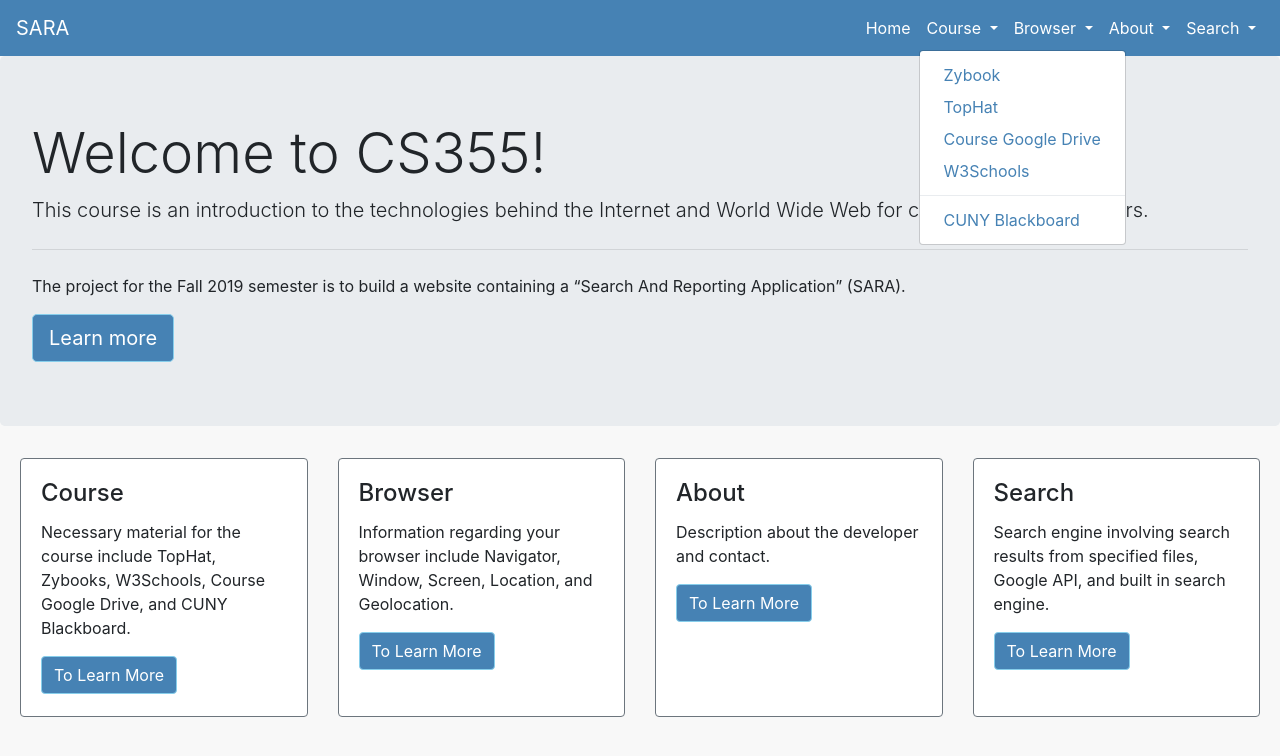
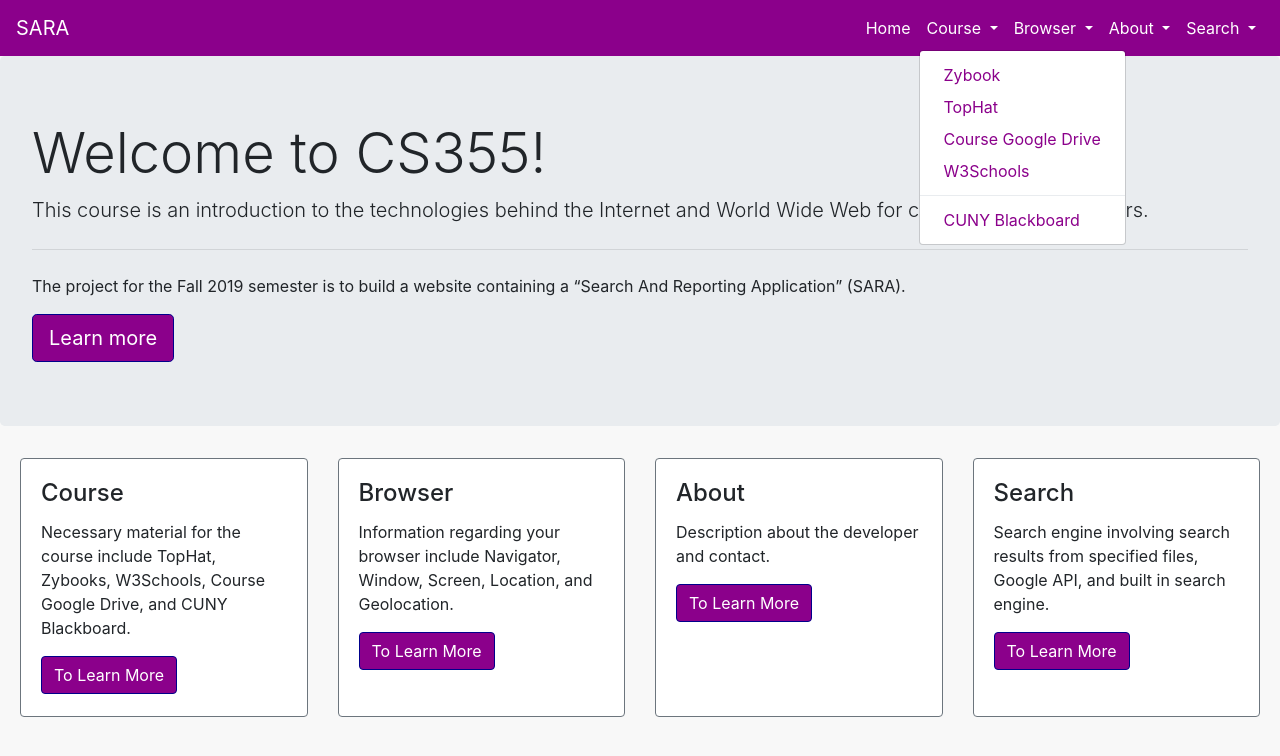
Before and after one commit to BasiraS/SARA-CS355, a plain HTML site: page index.html in a window 1280 px wide. Both pictures are taken after a click on the button "Course". Drawn offline with nearby package versions, Linux system fonts and the light colour scheme.

Commit message:
minor edits on style

```diff
--- a/style.css
+++ b/style.css
@@ -3,7 +3,7 @@ html, body {
 }
 
 .navbar {
-  background-color: #4682B4 !important;
+  background-color: #8B008B !important;
 }
 
 .navbar .navbar-brand {
@@ -19,12 +19,12 @@ html, body {
 }
 
 .navbar .nav-item .dropdown-menu .dropdown-item {
-  color: #4682B4 !important;
+  color: #8B008B !important;
 }
 
 .navbar .nav-item .dropdown-menu .dropdown-item:hover {
   color: #FFF !important;
-  background-color: #4682B4;
+  background-color: #8B008B;
   opacity: 0.2;
 }
 
@@ -39,8 +39,8 @@ html, body {
 }
 
 .btn-primary {
-  background-color: #4682B4 !important;
-  border-color: #87CEEB;
+  background-color: #8B008B !important;
+  border-color: #00008B;
 }
 
 .card {
```
Also changed, not shown: browser/geolocation.html (+1 -1 lines), browser/location.html (+1 -1 lines), browser/navigator.html (+1 -1 lines), browser/screen.html (+1 -1 lines), browser/window.html (+1 -1 lines).
